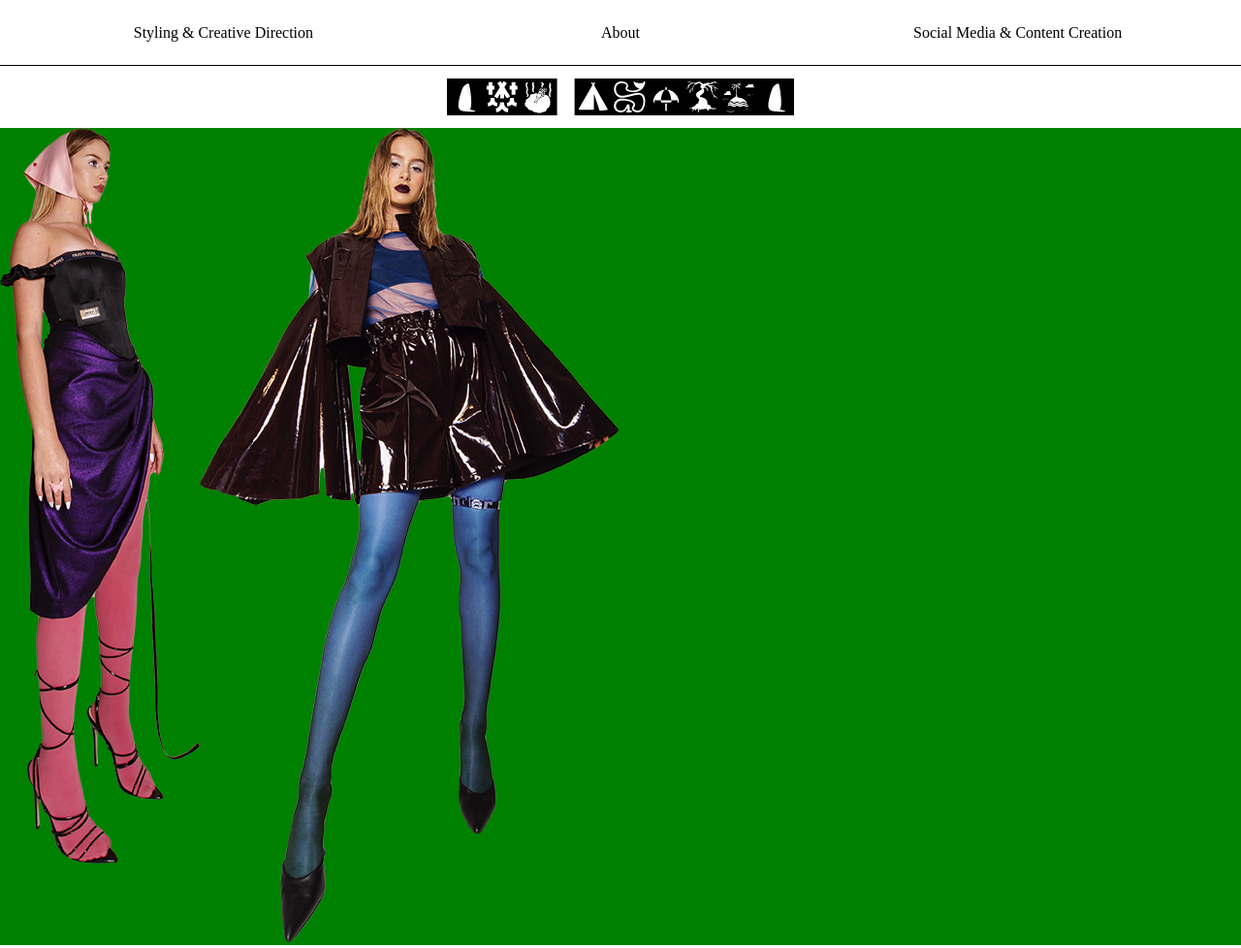
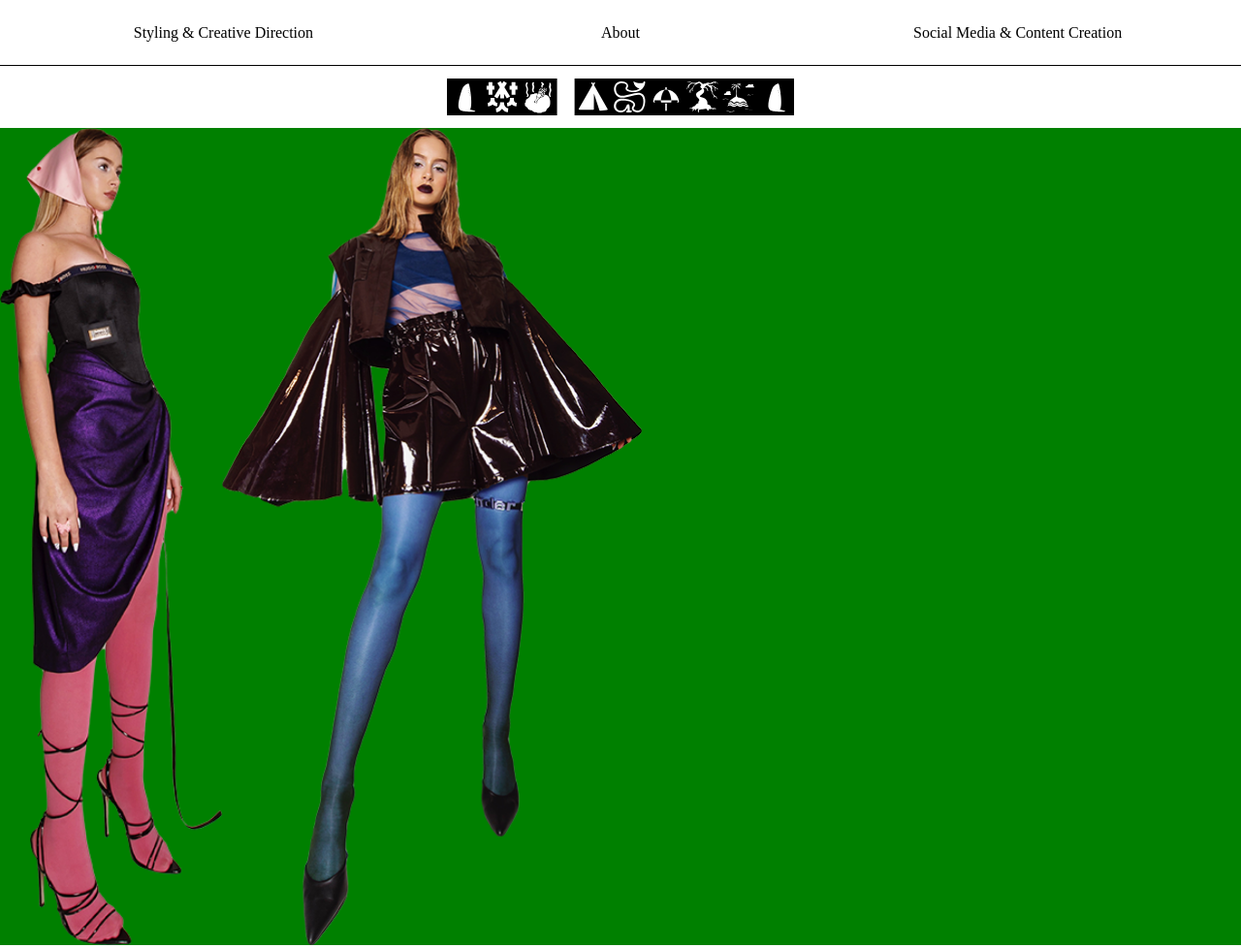
Before and after one commit to basharalidreesi/lab, a Jekyll site: the page built from _styling-and-creative-direction/sample-project.markdown, in a window 1280 px wide and 978 px high. Shown: the whole window at 97% size. Built offline with Jekyll 4.4.1, drawn with Linux system fonts in a browser that asks for light colours.

Commit message:
Update style.css

```diff
--- a/assets/css/style.css
+++ b/assets/css/style.css
@@ -250,10 +250,10 @@ html, body {
 		background-color: green; /* debug */
 	}
 	.look_cascade_wrapper-look_cascade_graphic_card {
-		height: auto; /* debug */
+		height: 100%; /* debug */
 	}
 	.look_cascade_graphic_card-look_cascade_graphic_card_graphic {
-		height: auto; /* debug */
+		height: 100%; /* debug */
 	}
 
 /*
```
